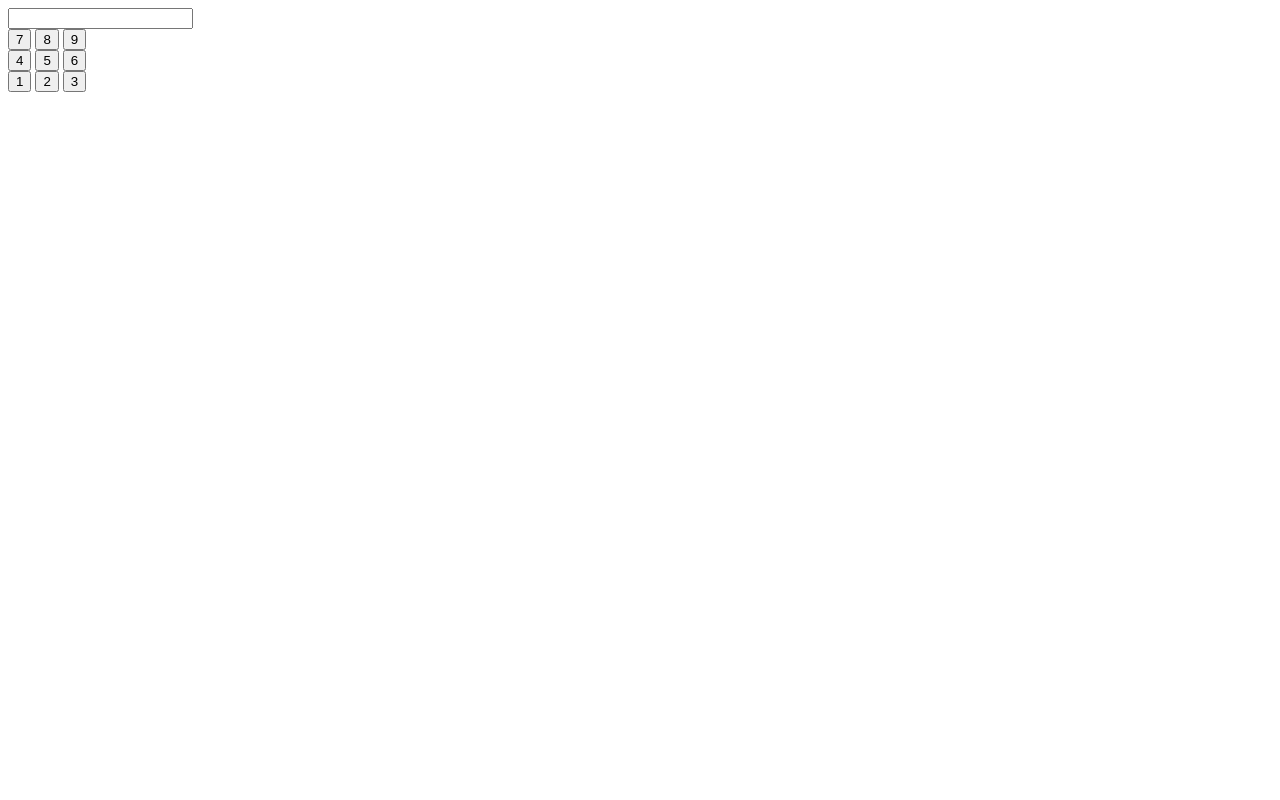
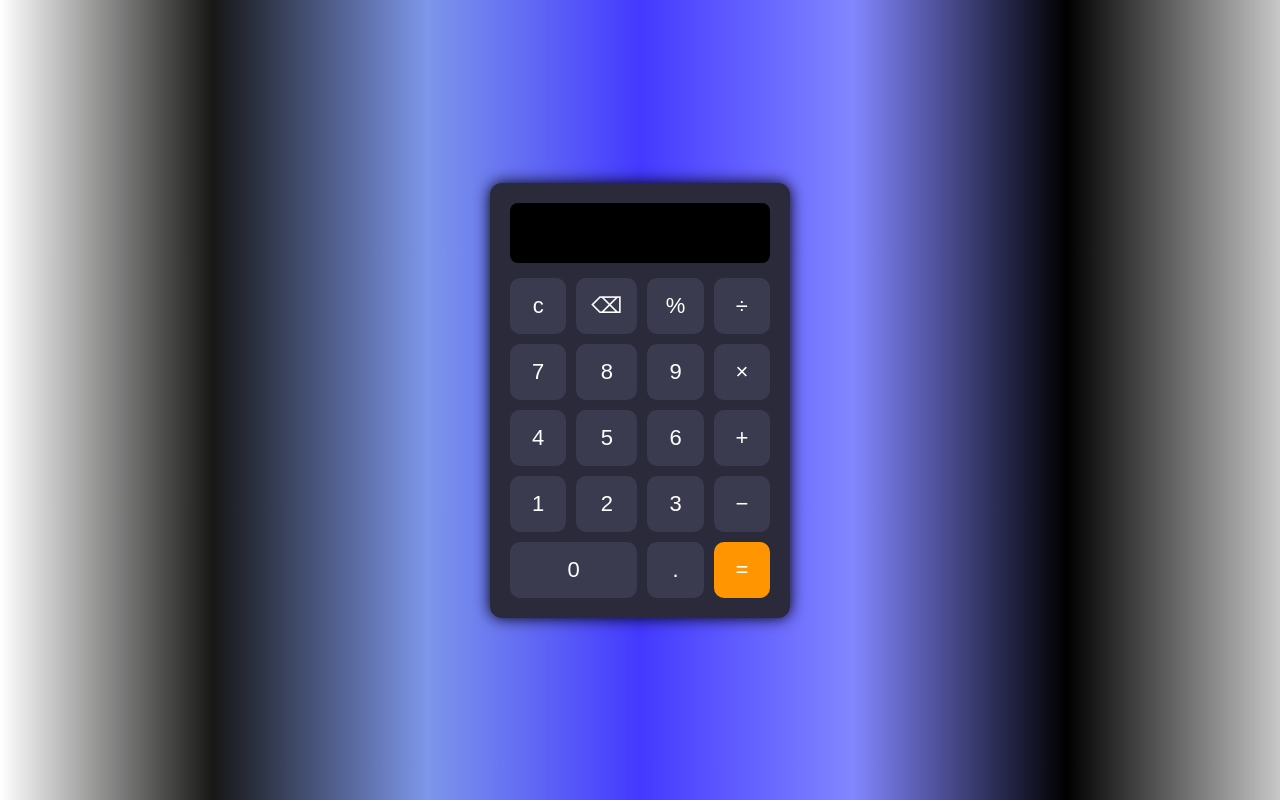
Before and after one commit to zemanatejhonatan857-afk/trabajo_calculadora, a plain HTML site: page index.html in a window 1280 px wide. Drawn offline with Linux system fonts and the light colour scheme.

Commit message:
calculadora2

```diff
--- a/cal.js
+++ b/cal.js
@@ -1,5 +1,29 @@
-let pantalla = document.getElementById("pantalla");
+let pantalla = document.getElementById('pantalla');
+let valorActual = "";
 
-function enviar(num){
-    alert("Hola mundo");
+function enviarvalue(valor) {
+    valorActual += valor;
+    pantalla.value = valorActual;
 }
+
+
+function clearpantalla() {
+    valorActual = "";
+    pantalla.value = "";
+}
+
+
+function eliminar() {
+    valorActual = valorActual.slice(0, -1);
+    pantalla.value = valorActual;
+}
+
+
+function resultado() {
+    try {
+        valorActual = eval(valorActual);
+        pantalla.value = valorActual;
+    } catch (e) {
+        pantalla.value = "Error";
+    }
+}
--- /dev/null
+++ b/estilo.css
@@ -0,0 +1,68 @@
+* {
+    margin: 0;
+    padding: 0;
+    box-sizing: border-box;
+    font-family: Arial, sans-serif;
+}
+
+body {
+    display: flex;
+    justify-content: center;
+    align-items: center;
+    height: 100vh;
+    background: linear-gradient(90deg, rgba(0, 0, 0, 0), rgb(23, 23, 22), rgba(75, 110, 225, 0.721), rgba(13, 0, 255, 0.776), rgba(102, 107, 255, 0.817), rgb(0, 0, 0), rgba(1, 1, 1, 0.219));
+}
+
+.calculadora {
+    width: 300px;
+    background: #2a2a3b;
+    padding: 20px;
+    border-radius: 12px;
+    box-shadow: 0px 0px 15px #000;
+}
+
+.pantalla {
+    width: 100%;
+    height: 60px;
+    background: #000;
+    color: rgb(255, 255, 255);
+    font-size: 28px;
+    text-align: right;
+    padding: 10px;
+    border-radius: 8px;
+    margin-bottom: 15px;
+    border: none;
+}
+
+.botones {
+    display: grid;
+    grid-template-columns: repeat(4, 1fr);
+    gap: 10px;
+}
+
+button {
+    background: #3b3b4f;
+    color: #fff;
+    font-size: 22px;
+    padding: 15px;
+    border-radius: 10px;
+    border: none;
+    cursor: pointer;
+    transition: .2s;
+}
+
+button:hover {
+    background: #54546d;
+}
+
+.cero {
+    grid-column: span 2;
+}
+
+button:last-child {
+    background: #ff9500;
+}
+
+button:last-child:hover {
+    background: #d98200;
+}
--- a/index.html
+++ b/index.html
@@ -4,29 +4,42 @@
         <meta charset="UTF-8">
         <meta name="viewport" content="width=device-width, initial-scale=1.0">
         <title>Calculadora</title>
-        <link rel="stylesheet" href="style.css">
+        <link rel="stylesheet" href="estilo.css">
     </head>
     <body>
-        <input type="tex" id="pantalla">
+        <div class="calculadora">
 
-        <div>
-        <button onclick="enviar(7)">7</button>
-        <button onclick="enviar(7)">8</button>
-        <button onclick="enviar(7)">9</button>
+            <input type="tex." class="pantalla" id="pantalla" disabled>
+
+            <div class="botones">
+                <button onclick="clearpantalla()">c</button>
+                <button onclick="eliminar()">⌫</button>
+                <button onclick="enviarvalue(%)">%</button>
+                <button onclick="enviarvalue(/)">÷</button>
+
+                <button onclick="enviarvalue('7')">7</button>
+                <button onclick="enviarvalue('8')">8</button>
+                <button onclick="enviarvalue('9')">9</button>
+                <button onclick="enviarvalue('*')">×</button>
+
+
+                <button onclick="enviarvalue('4')">4</button>
+                <button onclick="enviarvalue('5')">5</button>
+                <button onclick="enviarvalue('6')">6</button>
+                <button onclick="enviarvalue('+')">+</button>
+
+
+                <button onclick="enviarvalue('1')">1</button>
+                <button onclick="enviarvalue('2')">2</button>
+                <button onclick="enviarvalue('3')">3</button>
+                <button onclick="enviarvalue('-')">−</button>
+
+                <button onclick="enviarvalue('0')" class="cero">0</button>
+                <button onclick="enviarvalue('.')">.</button>
+                <button onclick="resultado()">=</button>
+            </div>
         </div>
 
-        <div>
-        <button onclick="enviar(7)">4</button>
-        <button onclick="enviar(7)">5</button>
-        <button onclick="enviar(7)">6</button>
-        </div>
-
-        <div>
-        <button onclick="enviar(7)">1</button>
-        <button onclick="enviar(7)">2</button>
-        <button onclick="enviar(7)">3</button>
-        </div>
-
-    <script src="cal.js"></script>
+       <script src="cal.js"></script>
     </body>
 </html>
```
